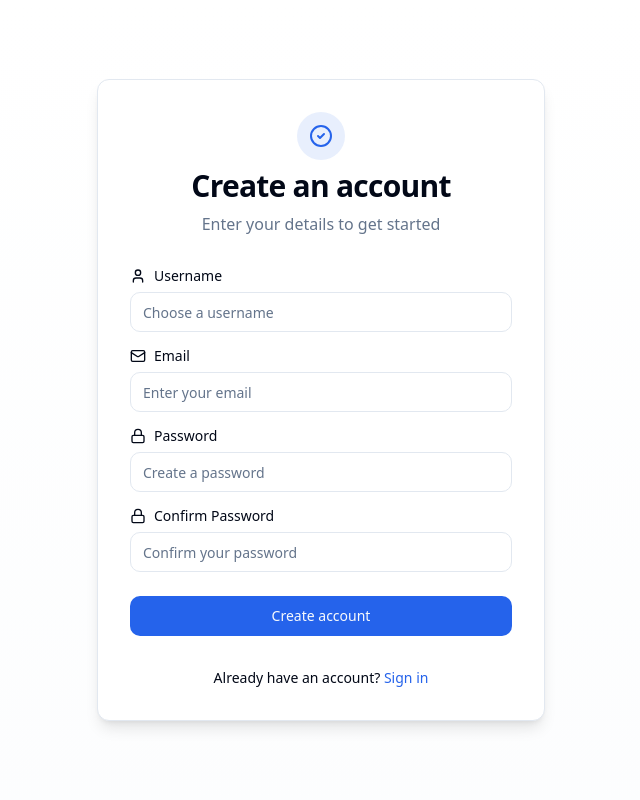
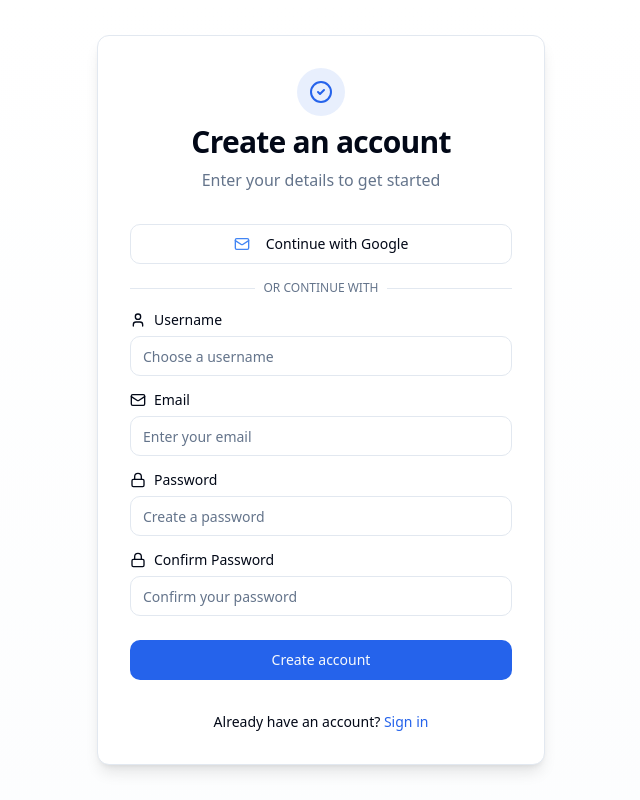
Before and after one commit to gesturio-io/frontend, a Next.js app: page /register in a window 1280 px wide. Shown: the whole page, without its empty margins (319-959 px from the left). Built offline with nearby package versions, Linux system fonts and the light colour scheme.

Commit message:
login with google added

```diff
--- a/app/login/page.tsx
+++ b/app/login/page.tsx
@@ -104,6 +104,26 @@ export default function LoginPage() {
         {!showOTP ? (
           <form onSubmit={handleSubmit} className="space-y-6">
             <div className="space-y-4">
+              <Button
+                type="button"
+                variant="outline"
+                className="w-full transition-all duration-200 hover:scale-[1.02]"
+              >
+                <Mail className="mr-2 h-5 w-5 text-[#4285F4]" />
+                Continue with Google
+              </Button>
+
+              <div className="relative">
+                <div className="absolute inset-0 flex items-center">
+                  <span className="w-full border-t" />
+                </div>
+                <div className="relative flex justify-center text-xs uppercase">
+                  <span className="bg-card px-2 text-muted-foreground">
+                    Or continue with
+                  </span>
+                </div>
+              </div>
+
               <div className="space-y-2">
                 <Label htmlFor="username" className="flex items-center gap-2">
                   <User className="h-4 w-4" />
@@ -190,11 +210,10 @@ export default function LoginPage() {
             </div>
 
             {error && (
-              <div className={`rounded-md p-3 text-sm ${
-                error.includes('New verification code')
-                  ? 'bg-primary/10 text-primary'
-                  : 'bg-destructive/10 text-destructive'
-              }`}>
+              <div className={`rounded-md p-3 text-sm ${error.includes('New verification code')
+                ? 'bg-primary/10 text-primary'
+                : 'bg-destructive/10 text-destructive'
+                }`}>
                 {error}
               </div>
             )}
--- a/app/register/page.tsx
+++ b/app/register/page.tsx
@@ -79,6 +79,26 @@ export default function RegisterPage() {
         {!showOTP ? (
           <form onSubmit={handleSubmit} className="space-y-6">
             <div className="space-y-4">
+              <Button
+                type="button"
+                variant="outline"
+                className="w-full transition-all duration-200 hover:scale-[1.02]"
+              >
+                <Mail className="mr-2 h-5 w-5 text-[#4285F4]" />
+                Continue with Google
+              </Button>
+
+              <div className="relative">
+                <div className="absolute inset-0 flex items-center">
+                  <span className="w-full border-t" />
+                </div>
+                <div className="relative flex justify-center text-xs uppercase">
+                  <span className="bg-card px-2 text-muted-foreground">
+                    Or continue with
+                  </span>
+                </div>
+              </div>
+
               <div className="space-y-2">
                 <Label htmlFor="username" className="flex items-center gap-2">
                   <User className="h-4 w-4" />
```
